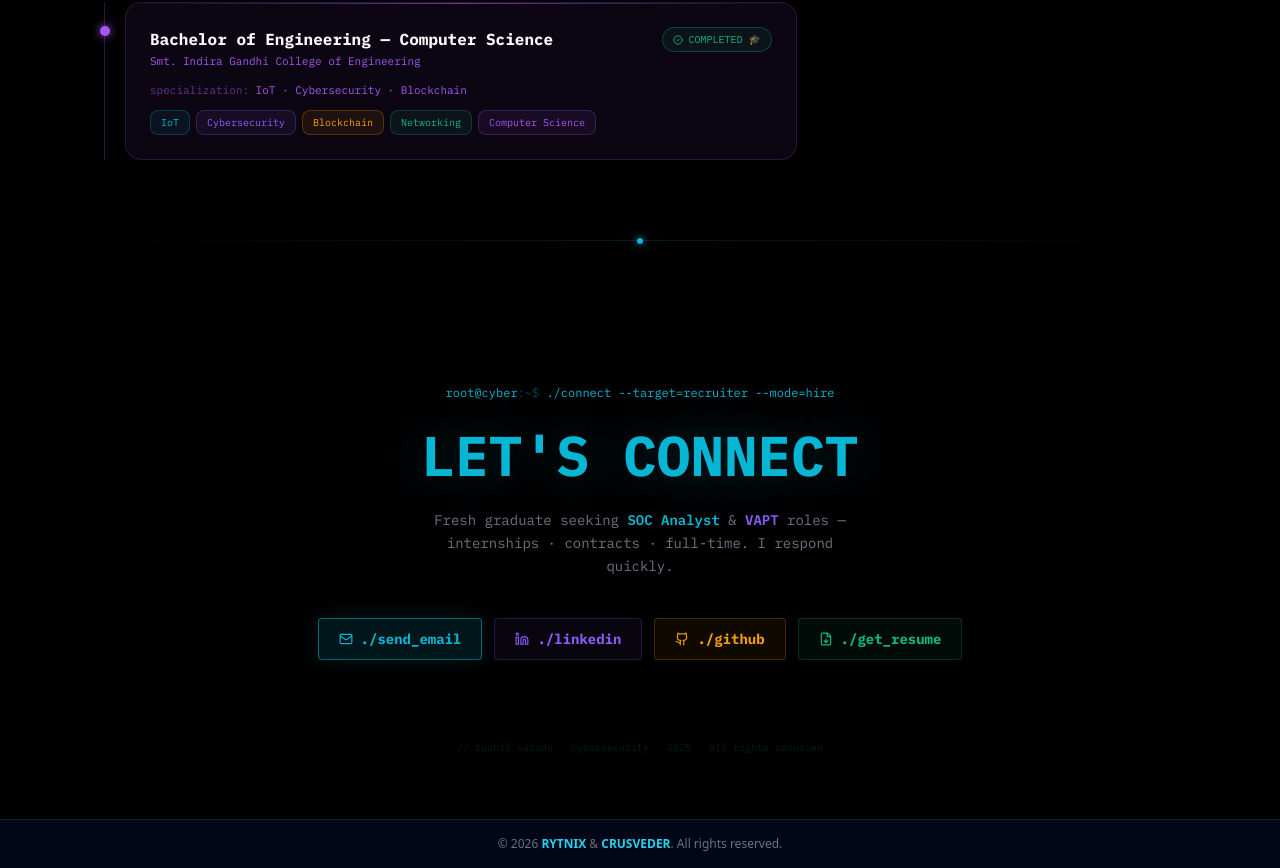
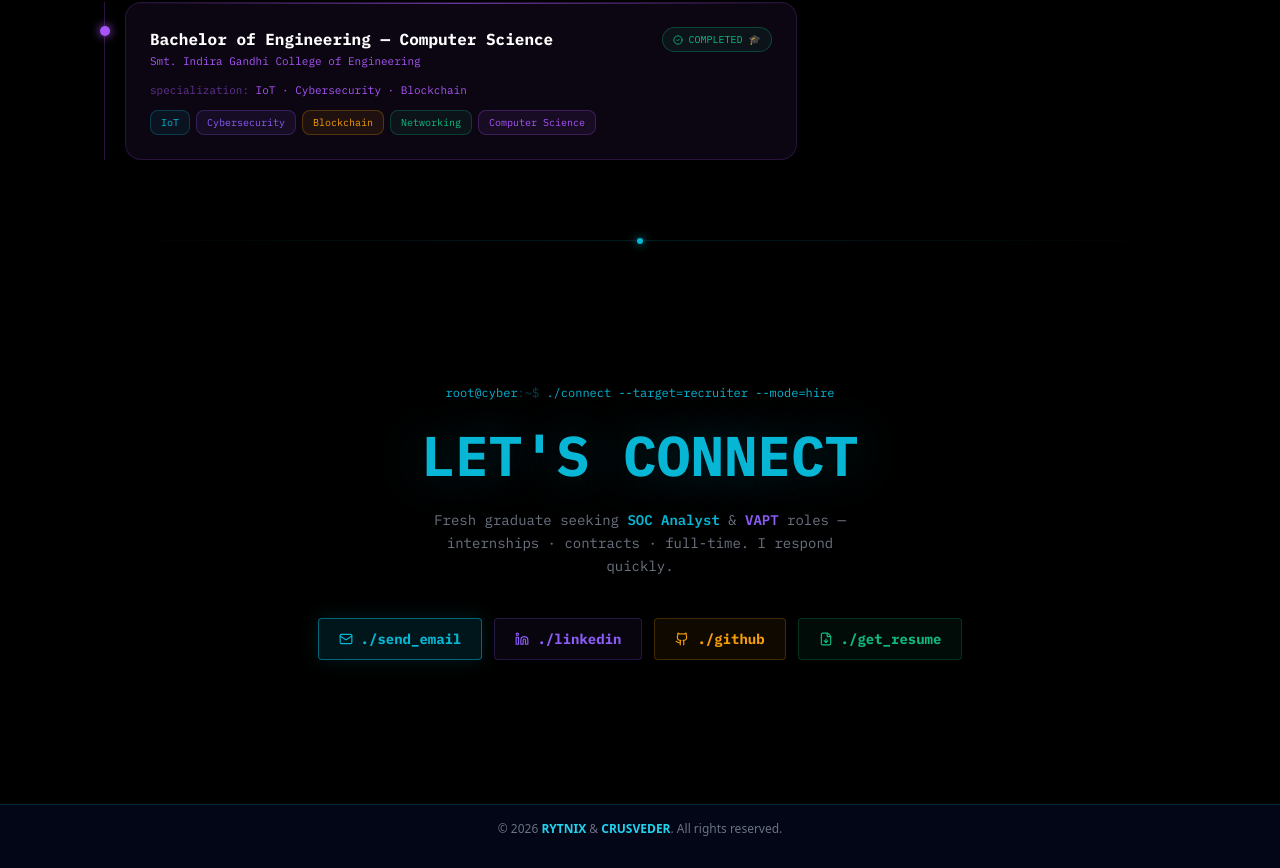
Before and after one commit to RushilVarade1405/Cyber-RYT2, a React (Create React App) app: page /portfolio in a window 1280 px wide. Shown: the part 3198-4066 px from the top of the page. Built offline with nearby package versions, Linux system fonts and the light colour scheme.

Commit message:
CYTkit2.0

```diff
--- a/src/pages/PortfolioCVSection.tsx
+++ b/src/pages/PortfolioCVSection.tsx
@@ -689,7 +689,7 @@ const ContactSection = memo(() => (
     </div>
 
     <p className="mt-20 font-mono text-[10px] select-none" style={{ color: "rgba(6,182,212,0.15)" }}>
-      // rushil.varade · cybersecurity · 2025 · all rights reserved
+      {/* rushil.varade · cybersecurity · 2025 · all rights reserved */}
     </p>
   </m.section>
 ));
```
